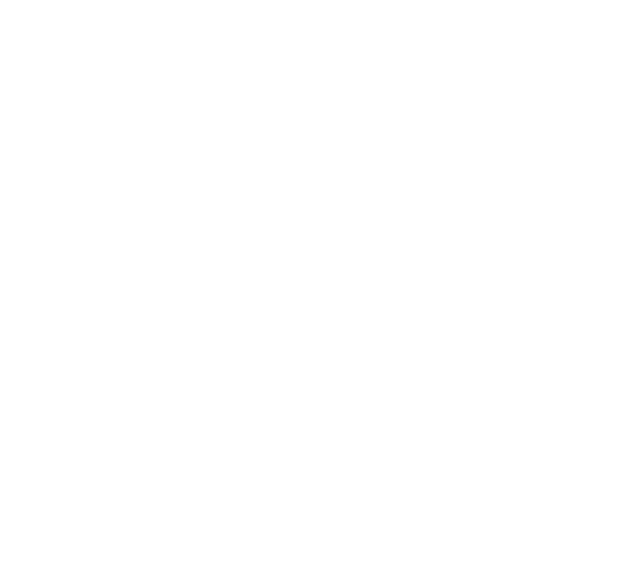
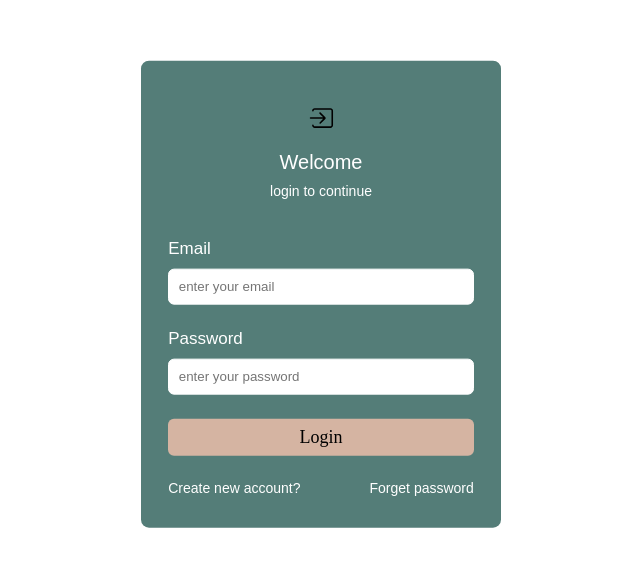
Before and after one commit to Sparrow8104/LoginSignUpPage, a React (Create React App) app: page /login in a window 1280 px wide. Before the commit this address had no page. Shown: the part 106-672 px from the top of the page, without its empty margins (319-959 px from the left). Built offline with nearby package versions, Linux system fonts and the light colour scheme.

Commit message:
Added a login page with styling

```diff
--- a/src/App.jsx
+++ b/src/App.jsx
@@ -1,10 +1,13 @@
 import React from 'react'
 import Register from './components/auth/Register'
 import { Routes,Route } from 'react-router-dom'
+import Login from './components/auth/Login'
 function App() {
   return (
     <Routes>
        < Route path='/register' element={<Register/>}/>
+       <Route path='/login' element={<Login/>
+       }/>
     </Routes>
   )
 }
--- /dev/null
+++ b/src/components/auth/Login.jsx
@@ -0,0 +1,48 @@
+import React, { useState } from 'react';
+import Input from '../ui/input'
+import Button from '../ui/Button'
+import { Link } from 'react-router-dom'
+import { IoIosLogIn } from "react-icons/io";
+const Login=() => {
+
+    const [email, setEmail] = useState('');
+    const [password, setPassword] = useState('');
+    const emailChange = (event) => setEmail(event.target.value);
+    const passwordChange = (event) => setPassword(event.target.value);
+
+    const submitHandler = (event) => {
+        event.preventDefault();
+        console.log({ email, password });
+      };
+  return (
+    <div className='auth_main'>
+      <form onSubmit={submitHandler}>
+        <div className="auth_container">
+            <div className="auth_header">
+                <IoIosLogIn/>
+                <p className='auth_heading'>Welcome</p>
+                <p className='auth_title' >login to continue
+                </p>
+                </div>
+            <div className="auth_item">
+                <label>Email</label>
+                <Input onChange={emailChange} type="email" placeholder="enter your email"/>
+            </div>
+            <div className="auth_item">
+                <label>Password</label>
+                <Input onChange={passwordChange} type="password" placeholder="enter your password"/>
+            </div>
+            <div className="auth_action">
+                <Button>Login</Button>
+            </div>
+            <div className="auth_options">
+                <Link to='/register'>Create new account?</Link>
+                <Link to='/forget/password'>Forget password</Link>
+            </div>
+        </div>
+      </form>
+    </div>
+  )
+}
+
+export default Login
--- a/src/components/auth/auth.css
+++ b/src/components/auth/auth.css
@@ -55,6 +55,19 @@
     font-size: 17px;
     padding: 0rem 0rem 0.4rem 0rem;
 }
+
+.auth_options{
+    display: flex;
+    align-items: center;
+    justify-content: space-between;
+    padding: 1 rem;
+    font-size: 14px;
+}
+.auth_options a{
+    text-decoration: none;
+    color: white;
+}
+
 @media only screen and (max-width:380px){
     .auth_main{
         width: 290px;
--- a/src/components/ui/backToLogin.jsx
+++ b/src/components/ui/backToLogin.jsx
@@ -1,9 +1,14 @@
 import React from 'react'
 import './backToLogin.css'
 import { FaArrowLeft } from "react-icons/fa";
+import { useNavigate } from 'react-router-dom';
 const BackToLogin=() => {
+    const navigate=useNavigate()
+    const navigateHandler= () =>{
+    navigate('/Login')
+    }
   return (
-    <div className="ui_back_to_login">
+    <div onClick={navigateHandler} className="ui_back_to_login">
        <FaArrowLeft/>
        <span>back to login</span>
     </div>
```
